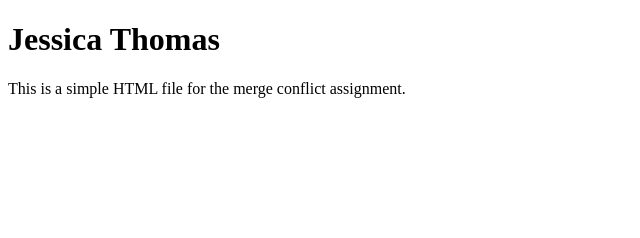
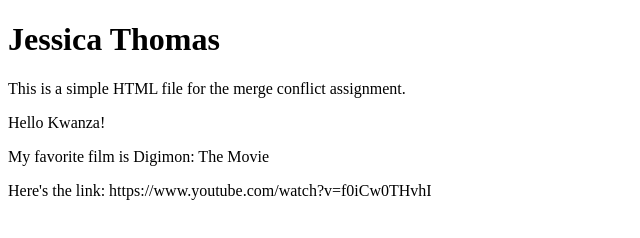
Before and after one commit to jmt713/jessica-thomas-assignment-4, a plain HTML site: page index.html in a window 1280 px wide. Shown: the whole page, without its empty margins (0-640 px from the left). Drawn offline with Linux system fonts and the light colour scheme.

Commit message:
added merge conflict code

```diff
--- a/index.html
+++ b/index.html
@@ -8,5 +8,8 @@
 <body>
     <h1>Jessica Thomas</h1>
     <p>This is a simple HTML file for the merge conflict assignment.</p>
+<p>Hello Kwanza!</p>
+<p>My favorite film is Digimon: The Movie</p>
+<p>Here's the link: https://www.youtube.com/watch?v=f0iCw0THvhI</p>
 </body>
 </html>
```
